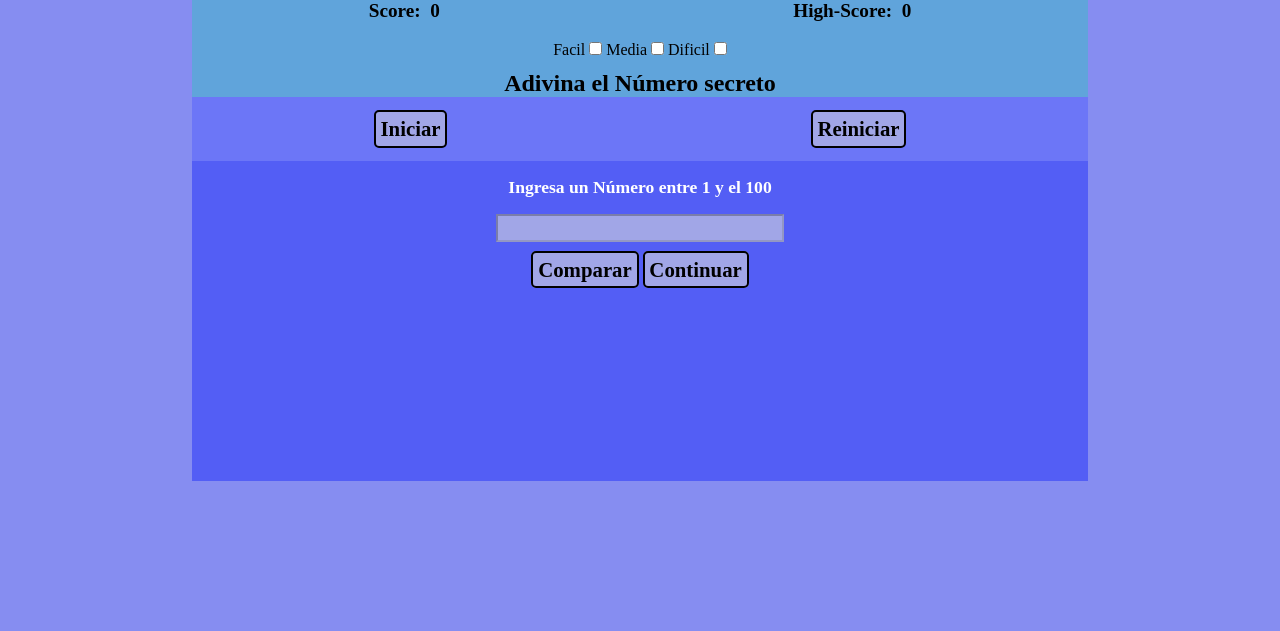
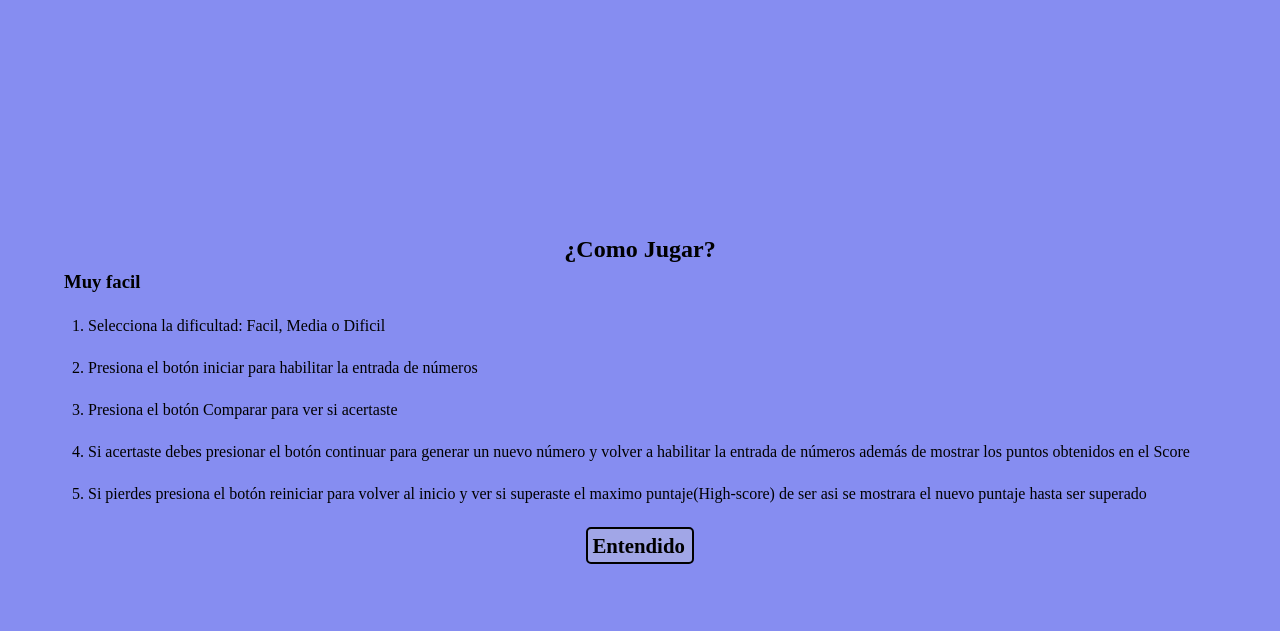
Before and after one commit to rbk2210/magic-number-game, a plain HTML site: page index.html in a window 1280 px wide. Drawn offline with Linux system fonts and the light colour scheme.

Commit message:
second commit

```diff
--- a/app.js
+++ b/app.js
@@ -156,3 +156,8 @@ function continueGame(){
         points = 50
     }
 }
+
+function closeModal(){
+    let modal = document.querySelector('.modal-container');
+    modal.classList.add('close')
+}
--- a/index.html
+++ b/index.html
@@ -9,6 +9,23 @@
 </head>
 
 <body>
+    <div class="modal-container">
+        <div class="instructions">
+            <h2>¿Como Jugar?</h2>
+            <h3>Muy facil</h3>
+            <ol>
+                <li>Selecciona la dificultad: Facil, Media o Dificil</li>
+                <li>Presiona el botón iniciar para habilitar la entrada de números</li>
+                <li>Presiona el botón Comparar para ver si acertaste</li>
+                <li>Si acertaste debes presionar el botón continuar para generar un nuevo número y volver a habilitar la entrada de números además de mostrar los puntos obtenidos en el Score</li>
+                <li>Si pierdes presiona el botón reiniciar para volver al inicio y ver si superaste el maximo puntaje(High-score) de ser asi se mostrara el nuevo puntaje hasta ser superado</li>
+            </ol>
+            <div class="okbutton">
+                <label for="ok" id="oklabel"> Entendido</label>
+                <button id="ok" onclick="closeModal()">Entendido</button>
+            </div>
+        </div>
+    </div>
     <div class="game-full-container">
         <!--Control de Puntajes -->
         <div class="points-container">
--- a/style.css
+++ b/style.css
@@ -9,6 +9,60 @@ body{
 
 }
 
+.modal-container{
+    width: 100%;
+    height: 100%;
+    background-color: rgb(134, 141, 241);
+    position: absolute;
+    display: flex;
+    flex-direction: column;
+    justify-content: center;
+}
+
+.okbutton{
+    display: flex;
+    flex-direction: column;
+    justify-content: center;
+    align-items: center;
+}
+
+#ok{
+    display: none;
+}
+
+#oklabel{
+    width: 6.8rem;
+    padding: .3rem;
+    font-size: 1.3rem;
+    font-weight: bold;
+    background-color: rgb(161, 166, 231);
+    border: 2px solid black;
+    border-radius: 5px;
+}
+
+.modal-container.close{
+    display: none;
+}
+
+.instructions{
+    width: 100%;
+    padding: 5%;
+}
+.instructions h2 {
+    text-align: center;
+}
+.instructions h3 {
+    margin: .5rem 0;
+}
+ol{
+    width: 100%;
+}
+
+li{
+    font-size: 1rem;
+    margin: 1.5rem 1.5rem;
+}
+
 @media (min-width: 768px){
     .game-full-container{
         max-width: 70%;
@@ -17,6 +71,7 @@ body{
         flex-direction: column;
         justify-content: center;
     }
+
 }
 
 
```
